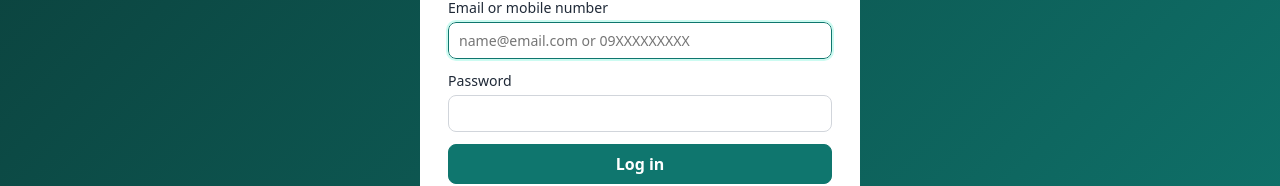
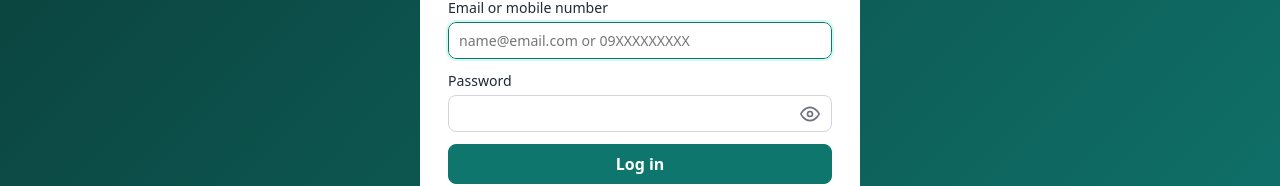
Before and after one commit to renancano22/botika-frontend, a React (Vite) app: page /login in a window 1280 px wide. Shown: the part 360-546 px from the top of the page. Built offline with nearby package versions, Linux system fonts and the light colour scheme; no server answers.

Commit message:
Show/hide password button

```diff
--- a/src/components/ui.tsx
+++ b/src/components/ui.tsx
@@ -1,4 +1,4 @@
-import type { ReactNode } from 'react';
+import { useState, type InputHTMLAttributes, type ReactNode } from 'react';
 
 export function StatCard({ label, value, tone = 'default', hint }: {
   label: string; value: number | string; tone?: 'default' | 'warn' | 'danger' | 'ok'; hint?: string;
@@ -61,6 +61,37 @@ export function Empty({ children }: { children: ReactNode }) {
   return <p className="empty">{children}</p>;
 }
 
+/** Password box with an eye button to show or hide what was typed. */
+export function PasswordInput(props: Omit<InputHTMLAttributes<HTMLInputElement>, 'type'>) {
+  const [visible, setVisible] = useState(false);
+  return (
+    <span className="password-field">
+      <input {...props} type={visible ? 'text' : 'password'} />
+      <button
+        type="button"
+        className="password-toggle"
+        onClick={() => setVisible((v) => !v)}
+        aria-label={visible ? 'Hide password' : 'Show password'}
+        title={visible ? 'Hide password' : 'Show password'}
+      >
+        {visible ? (
+          <svg viewBox="0 0 24 24" width="20" height="20" aria-hidden="true" fill="none" stroke="currentColor" strokeWidth="2" strokeLinecap="round" strokeLinejoin="round">
+            <path d="M17.94 17.94A10.07 10.07 0 0 1 12 20c-7 0-11-8-11-8a18.45 18.45 0 0 1 5.06-5.94" />
+            <path d="M9.9 4.24A9.12 9.12 0 0 1 12 4c7 0 11 8 11 8a18.5 18.5 0 0 1-2.16 3.19" />
+            <path d="M14.12 14.12a3 3 0 1 1-4.24-4.24" />
+            <line x1="1" y1="1" x2="23" y2="23" />
+          </svg>
+        ) : (
+          <svg viewBox="0 0 24 24" width="20" height="20" aria-hidden="true" fill="none" stroke="currentColor" strokeWidth="2" strokeLinecap="round" strokeLinejoin="round">
+            <path d="M1 12s4-8 11-8 11 8 11 8-4 8-11 8-11-8-11-8z" />
+            <circle cx="12" cy="12" r="3" />
+          </svg>
+        )}
+      </button>
+    </span>
+  );
+}
+
 export function Loading() {
   return <p className="empty">Loading…</p>;
 }
--- a/src/pages/Login.tsx
+++ b/src/pages/Login.tsx
@@ -2,7 +2,7 @@ import { useState, type FormEvent } from 'react';
 import { Link } from 'react-router-dom';
 import { errorMessage } from '../api';
 import { useAuth } from '../auth';
-import { Message } from '../components/ui';
+import { Message, PasswordInput } from '../components/ui';
 
 export default function Login() {
   const { login: signIn } = useAuth();
@@ -36,7 +36,7 @@ export default function Login() {
         <label>Email or mobile number
           <input value={login} onChange={(e) => setLogin(e.target.value)} placeholder="name@email.com or 09XXXXXXXXX" autoComplete="username" required autoFocus />
         </label>
-        <label>Password<input type="password" value={password} onChange={(e) => setPassword(e.target.value)} required /></label>
+        <label>Password<PasswordInput value={password} onChange={(e) => setPassword(e.target.value)} autoComplete="current-password" required /></label>
         <button className="btn" disabled={busy}>{busy ? 'Logging in…' : 'Log in'}</button>
         <p className="muted center">Resident without an account? <Link to="/register">Register here</Link></p>
       </form>
--- a/src/pages/Register.tsx
+++ b/src/pages/Register.tsx
@@ -2,7 +2,7 @@ import { useState, type ChangeEvent, type FormEvent } from 'react';
 import { Link } from 'react-router-dom';
 import { errorMessage } from '../api';
 import { useAuth } from '../auth';
-import { Message } from '../components/ui';
+import { Message, PasswordInput } from '../components/ui';
 
 export default function Register() {
   const { register } = useAuth();
@@ -37,8 +37,8 @@ export default function Register() {
         <label>Mobile number (for log in and SMS updates)<input type="tel" value={form.contact_no} onChange={set('contact_no')} placeholder="09XXXXXXXXX" required /></label>
         <label>Email (optional — you can also log in with it)<input type="email" value={form.email} onChange={set('email')} /></label>
         <div className="row">
-          <label>Password<input type="password" value={form.password} onChange={set('password')} minLength={8} required /></label>
-          <label>Confirm password<input type="password" value={form.password_confirmation} onChange={set('password_confirmation')} minLength={8} required /></label>
+          <label>Password<PasswordInput value={form.password} onChange={set('password')} minLength={8} autoComplete="new-password" required /></label>
+          <label>Confirm password<PasswordInput value={form.password_confirmation} onChange={set('password_confirmation')} minLength={8} autoComplete="new-password" required /></label>
         </div>
         <button className="btn" disabled={busy}>{busy ? 'Creating account…' : 'Register'}</button>
         <p className="muted center">Already registered? <Link to="/login">Log in</Link></p>
--- a/src/pages/admin/Users.tsx
+++ b/src/pages/admin/Users.tsx
@@ -2,7 +2,7 @@ import { useState, type FormEvent } from 'react';
 import { api, errorMessage, formatDate } from '../../api';
 import { useAuth } from '../../auth';
 import { useApi } from '../../hooks';
-import { Badge, Card, Empty, Loading, Message, Modal } from '../../components/ui';
+import { Badge, Card, Empty, Loading, Message, Modal, PasswordInput } from '../../components/ui';
 import type { Role, User } from '../../types';
 
 type Form = { name: string; email: string; password: string; role: Role };
@@ -90,7 +90,7 @@ export default function Users() {
               <input type="email" value={form.email} onChange={(e) => setForm({ ...form, email: e.target.value })} required={editing?.role !== 'resident'} />
             </label>
             <label>{editing ? 'New password (leave blank to keep)' : 'Password'}
-              <input type="password" minLength={8} value={form.password} onChange={(e) => setForm({ ...form, password: e.target.value })} required={!editing} />
+              <PasswordInput minLength={8} value={form.password} onChange={(e) => setForm({ ...form, password: e.target.value })} autoComplete="new-password" required={!editing} />
             </label>
             <label>Role
               <select value={form.role} onChange={(e) => setForm({ ...form, role: e.target.value as Role })} disabled={editing?.role === 'resident'}>
--- a/src/styles.css
+++ b/src/styles.css
@@ -153,6 +153,16 @@ input:focus, select:focus, textarea:focus { outline: 2px solid var(--primary-sof
 .msg-success { background: var(--ok-soft); color: var(--ok); }
 .msg-info { background: var(--info-soft); color: #1d4ed8; }
 
+/* ---------- password field with show/hide eye */
+.password-field { position: relative; display: block; }
+.password-field input { width: 100%; padding-right: 44px; }
+.password-toggle {
+  position: absolute; top: 50%; right: 4px; transform: translateY(-50%);
+  width: 36px; height: 36px; display: grid; place-items: center;
+  border: none; background: none; color: var(--muted); cursor: pointer; border-radius: 6px;
+}
+.password-toggle:hover { color: var(--primary); background: #f0fdfa; }
+
 /* ---------- modal */
 .modal-backdrop { position: fixed; inset: 0; background: rgba(15, 23, 42, 0.45); display: grid; place-items: center; padding: 16px; z-index: 50; }
 .modal { background: #fff; border-radius: 12px; padding: 20px; width: 100%; max-width: 520px; max-height: 90vh; overflow-y: auto; }
```
